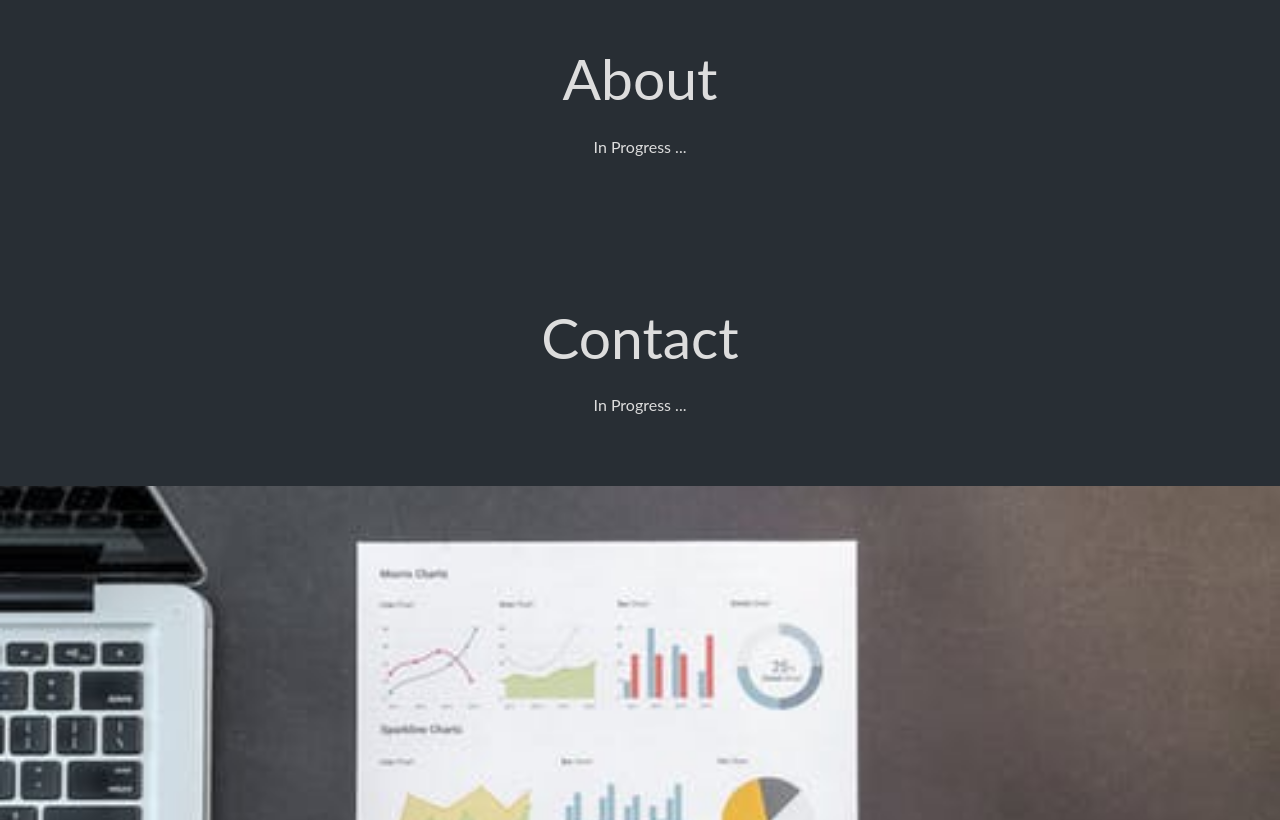
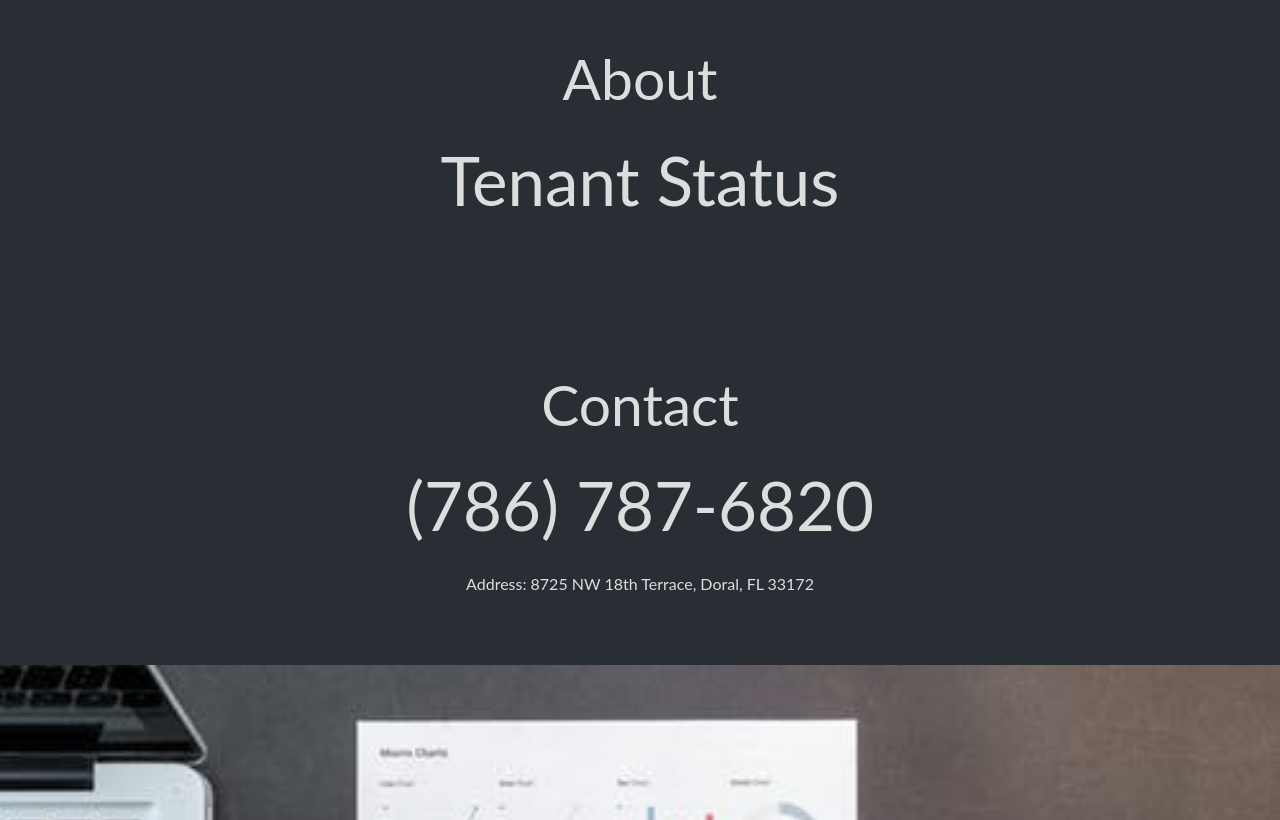
Before and after one commit to Denisijcu/tenantreport360, a plain HTML site: page index.html in a window 1280 px wide. Shown: the part 1980-2800 px from the top of the page. Drawn offline with nearby package versions, Linux system fonts and the light colour scheme.

Commit message:
second commit

```diff
--- a/css/style.css
+++ b/css/style.css
@@ -59,6 +59,10 @@ a {
     scroll = normal
   */
   background-attachment: fixed;
+}
+
+.background{
+  background-image: url('../img/h1.jpeg');
 }
 
 .pimg1 {
--- a/index.html
+++ b/index.html
@@ -75,7 +75,7 @@
             <div class="user-view">
               <div class="background">
                 <div class="col s12 m12">
-                  <img src="img/h1.jpeg" class="logo" alt="" />
+                  <img src="img/logo.png" class="logo" alt="" />
                 </div>
               </div>
 
@@ -114,14 +114,15 @@
 
     <section id="about" class="section section-dark">
       <h2>About</h2>
-      <p>
-        In Progress ...
-      </p>
+      <H1>
+        Tenant Status
+      </h1>
     </section>
     <section id="contact" class="section section-dark">
       <h2>Contact</h2>
+      <h1>(786) 787-6820</h1>
       <p>
-        In Progress ...
+        Address: 8725 NW 18th Terrace, Doral, FL 33172
       </p>
     </section>
 
```
